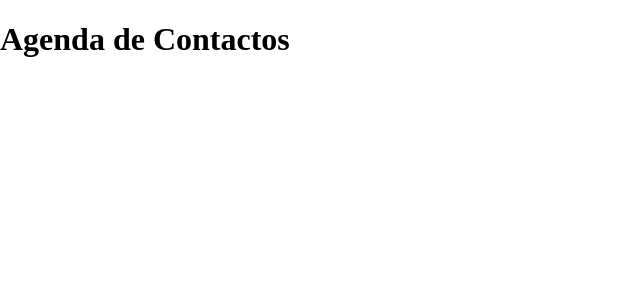
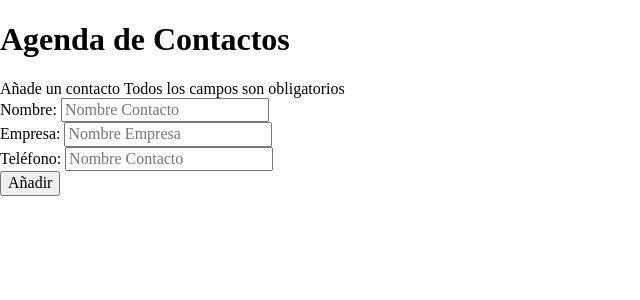
Before and after one commit to Daniel-Fernandez-Guarneros/Agenda_PHP_MySQL_Ajax, a PHP site: page / in a window 1280 px wide. Shown: the top 300 px of the page, without its empty margins (0-640 px from the left). Run offline with PHP 8.4, Linux system fonts and the light colour scheme; some libraries are stand-ins or nearby versions.

Commit message:
002 Creando el Formulario

```diff
--- a/index.php
+++ b/index.php
@@ -5,5 +5,29 @@
      <h1>Agenda de Contactos</h1>
 </div>
 
+<div class="bg-amarillo contenedor sombra">
+    <form id="contacto" action="#">
+        <legend>Añade un contacto <span>Todos los campos son obligatorios</span></legend>
+
+        <div class="campos">
+            <div class="campo">
+                <label for="nombre">Nombre:</label>
+                <input type="text" placeholder="Nombre Contacto" id="nombre">
+            </div>
+            <div class="campo">
+                <label for="empresa">Empresa:</label>
+                <input type="text" placeholder="Nombre Empresa" id="empresa">
+            </div>
+            <div class="campo">
+                <label for="nombre">Teléfono:</label>
+                <input type="tel" placeholder="Nombre Contacto" id="nombre">
+            </div>
+            <div class="campo enviar">
+                <input type="submit" value="Añadir">
+            </div>
+        </div>
+    </form>
+</div>
+
 
 <?php include 'inc/layout/footer.php'; ?>
```
